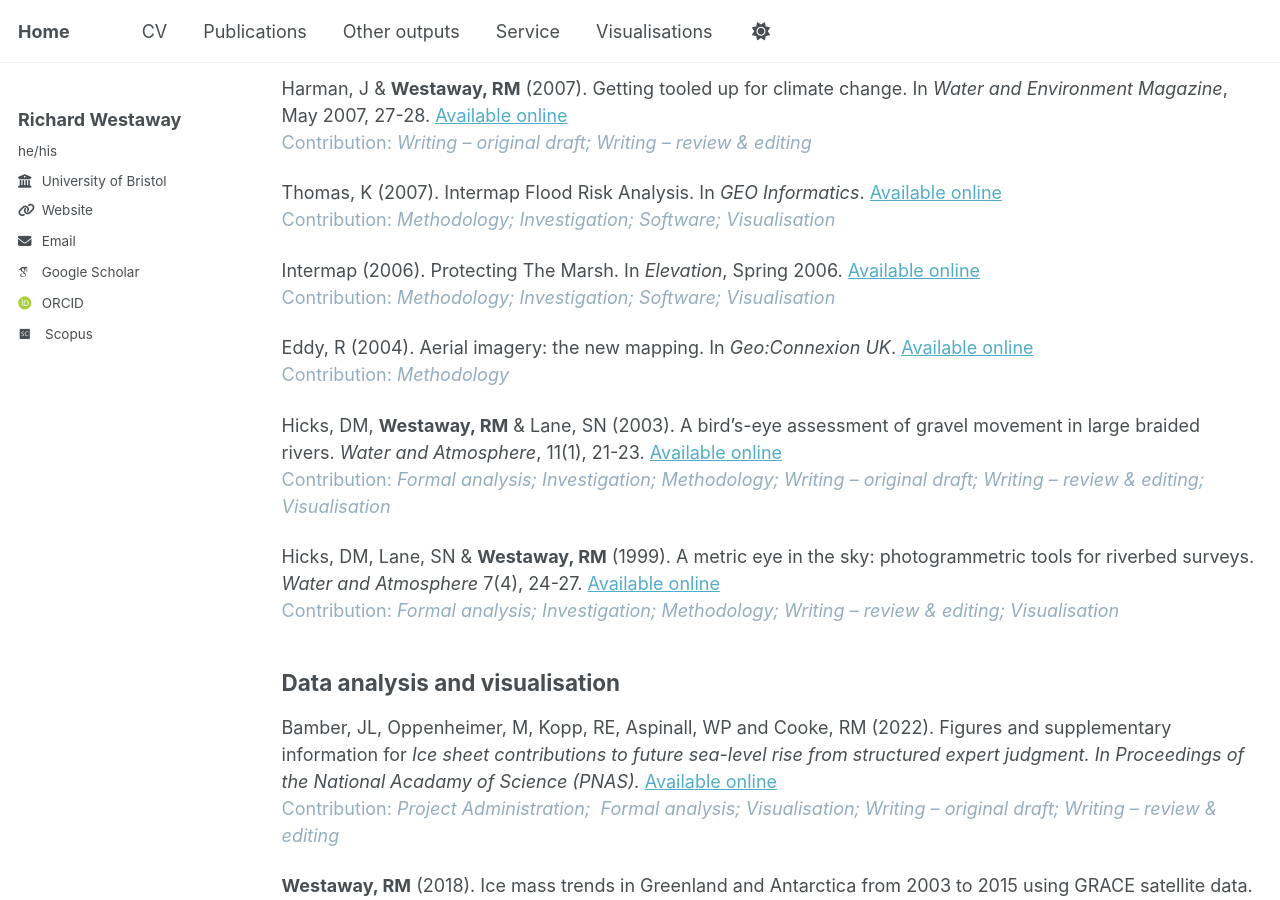
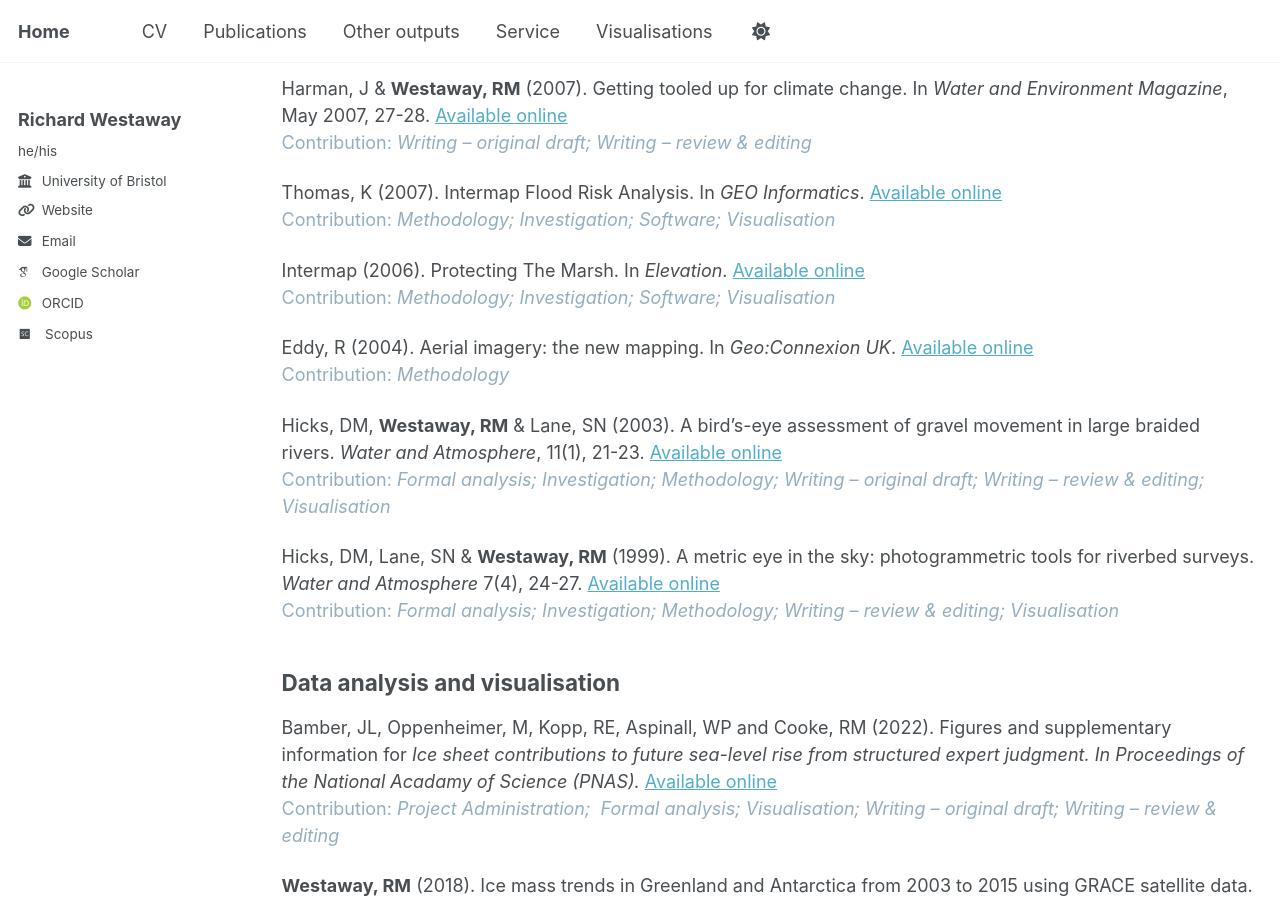
Before and after one commit to richardwestaway/richardwestaway.github.io, a Jekyll site: the page built from _pages/outputs.html, in a window 1280 px wide and 900 px high, scrolled down 10646 px. Built offline with Jekyll 4.4.1, drawn with Linux system fonts in a browser that asks for light colours; some web fonts are replaced.

Commit message:
Update outputs.html

```diff
--- a/_pages/outputs.html
+++ b/_pages/outputs.html
@@ -227,7 +227,7 @@ information package for the UK. Awareness-raising poster, March 2008. <a href="h
 
 <p>Thomas, K (2007). Intermap Flood Risk Analysis. In&nbsp;<em>GEO Informatics</em>. <a href="https://web.archive.org/web/20091009004505/https://www.geoinformatics.com/blog/online-articles/intermap-flood-risk-analysis" target="_blank" rel="noopener">Available online</a><br /><span style="color: #95aebf;">Contribution: <em>Methodology; Investigation; Software; Visualisation</em></span></p>
 
-<p>Intermap (2006). Protecting The Marsh. In <em>Elevation</em>, Spring 2006. <a href="https://web.archive.org/web/20070724085245/http://www.intermap.com/uploads/1181326438.pdf#page=2" target="_blank" rel="noopener">Available online</a><br /><span style="color: #95aebf;">Contribution: <em>Methodology; Investigation; Software; Visualisation</em></span></p>
+<p>Intermap (2006). Protecting The Marsh. In <em>Elevation</em>. <a href="https://web.archive.org/web/20070724085245/http://www.intermap.com/uploads/1181326438.pdf#page=2" target="_blank" rel="noopener">Available online</a><br /><span style="color: #95aebf;">Contribution: <em>Methodology; Investigation; Software; Visualisation</em></span></p>
 
 
 <p>Eddy, R (2004). Aerial imagery: the new mapping. In&nbsp;<em>Geo:Connexion UK</em>. <a href="https://richardwestaway.github.io/files/2004-GeoConnexionUK.PDF" target="_blank" rel="noopener">Available online</a><br /><span style="color: #95aebf;">Contribution: <em>Methodology</em></span></p>
```
